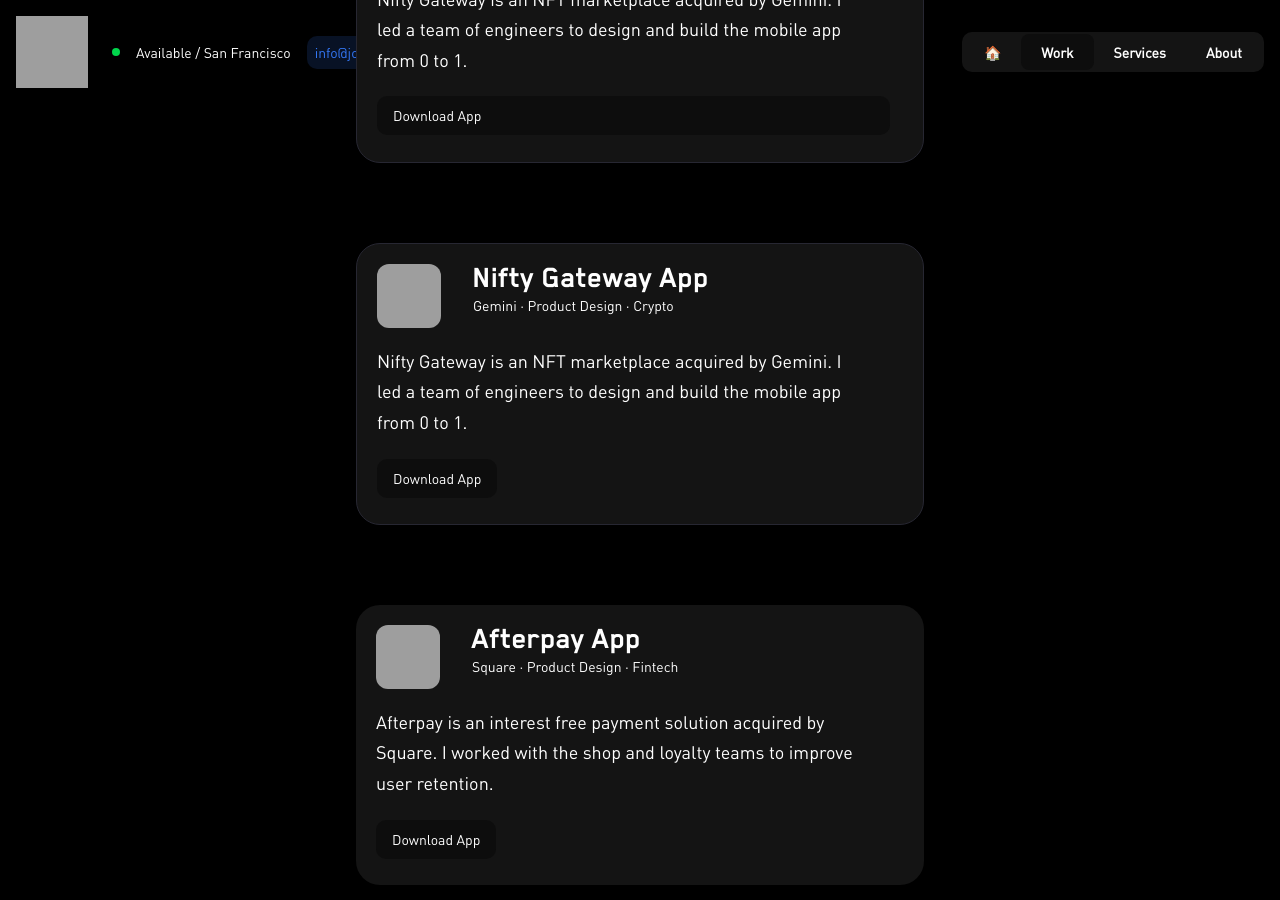
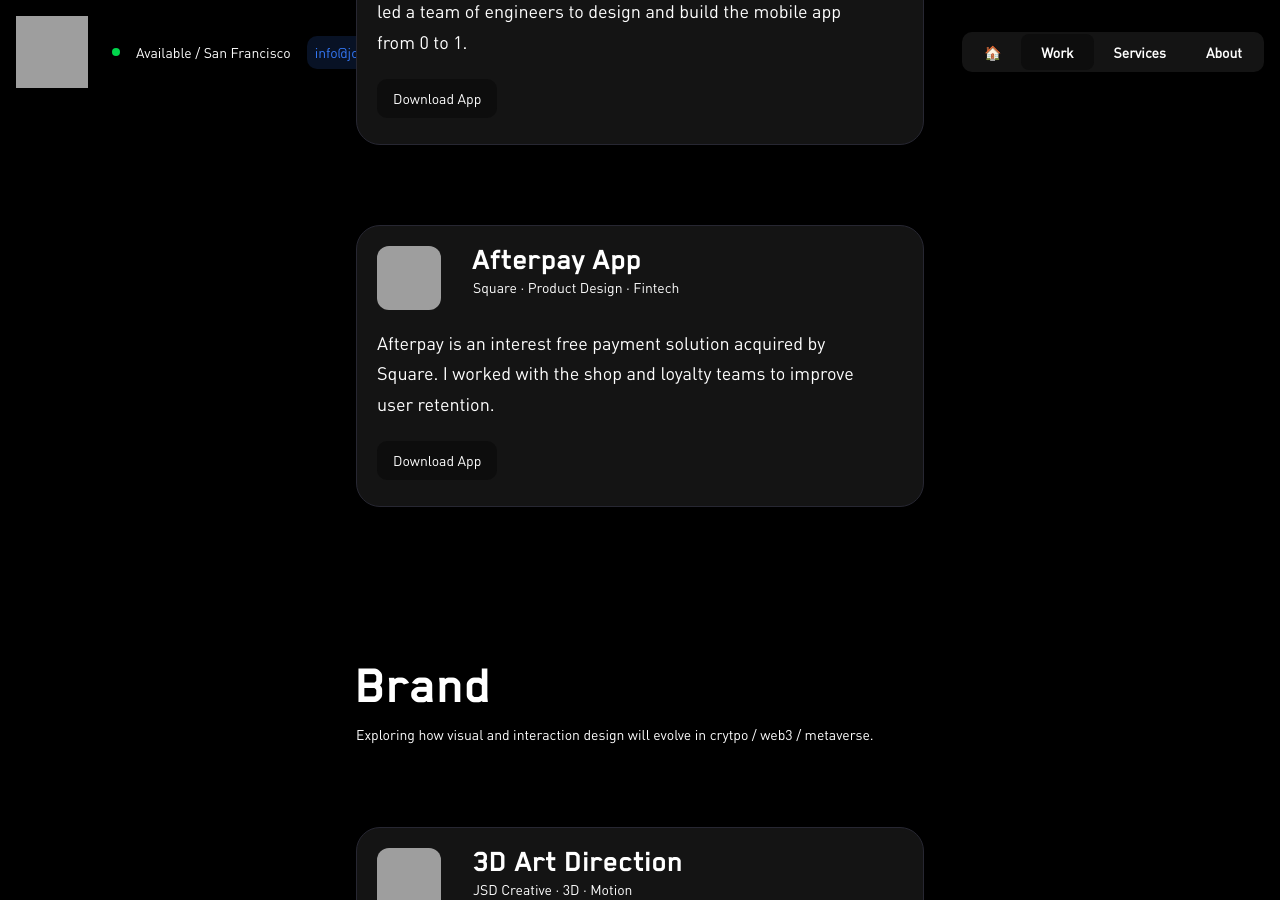
Before and after one commit to jotd/jotd-portfolio, a Jekyll site: the page work/index.html, which Jekyll copies as it is, in a window 1280 px wide and 900 px high, scrolled down 541 px. Built offline with Jekyll 4.4.1, drawn with Linux system fonts in a browser that asks for light colours; grey boxes are pictures that could not be loaded.

Commit message:
Update index.html

```diff
--- a/work/index.html
+++ b/work/index.html
@@ -54,29 +54,7 @@
     </div>
   </div>
 
-  <div class="content-about">
-    <!-- Gkjkkjklkjljl-->
-    <a href="https://apps.apple.com/mk/app/nifty-gateway/id1599792483"></a>
-    <div class="card-gemini border">
-     <div class="work-description">
-       <div class="work-header">
-         <img src="https://jotsd.s3.us-west-1.amazonaws.com/+nifty/app-icon-nifty.webp" class="work-logo"
-         />
-         <div id="margin-below-header">
-           <p class="title">Nifty Gateway App</p>
-           <p class="work-metadata"> Gemini · Product Design · Crypto</p>
-           <p class="blurb">
-             Nifty Gateway is an NFT marketplace acquired by Gemini.
-             I led a team of engineers to design and build the mobile app from 0 to 1.
-           </p>
-             <p class="tag"><span class="tag-text">Download App</span></p>
 
-         </div>
-       </div>
-     </div>
-   </div>
-  </a>
-   </div>
 
 <div class="content-about">
  <!-- Gemini -->
@@ -103,7 +81,7 @@
 
   <div class="content-about">
   <!-- Square -->
- <div class="card-square offset-card-1">
+ <div class="card-square border">
   <div class="work-description">
     <div class="work-header">
       <img
@@ -136,7 +114,7 @@
 
 <div class="content-about">
   <!-- JSD -->
- <div class="card-square">
+ <div class="card-square border">
   <div class="work-description">
     <div class="work-header">
       <img
```
